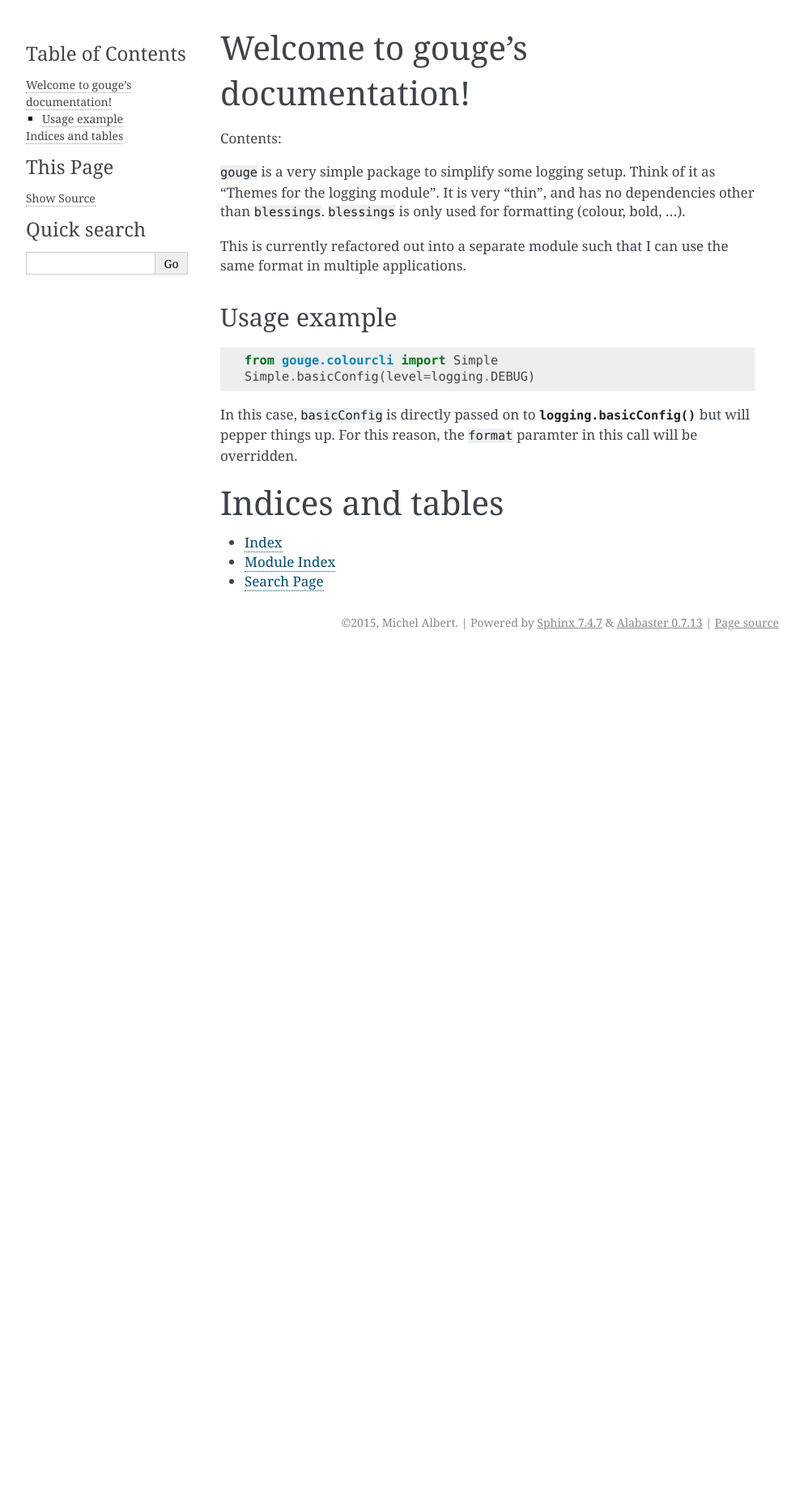
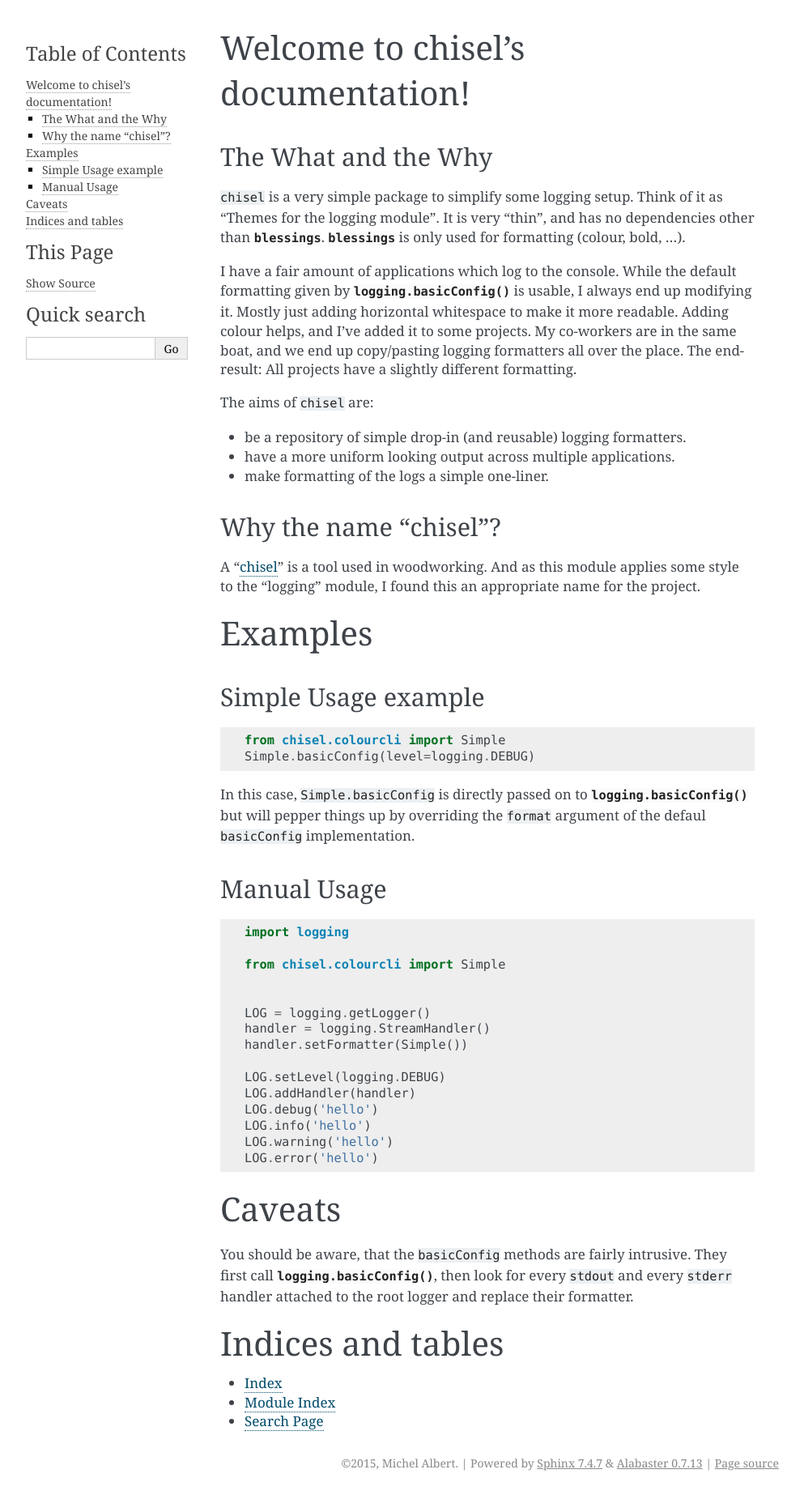
Before and after one commit to exhuma/gouge, a Sphinx documentation site: the page built from docs/index.rst, in a window 1280 px wide. Shown: the whole page at 81% size, without its empty margins (148-1141 px from the left). Built offline with Sphinx 7.4.7, drawn with Linux system fonts in a browser that asks for light colours; before the commit the page ends 900 px from its top, so only the background shows below that.

Commit message:
Updated docs.

```diff
--- a/docs/conf.py
+++ b/docs/conf.py
@@ -288,4 +288,7 @@ texinfo_documents = [
 
 
 # Example configuration for intersphinx: refer to the Python standard library.
-intersphinx_mapping = {'https://docs.python.org/': None}
+intersphinx_mapping = {
+    'https://docs.python.org/': None,
+    'https://pythonhosted.org/blessings/': None,
+}
--- a/docs/index.rst
+++ b/docs/index.rst
@@ -1,33 +1,85 @@
-Welcome to gouge's documentation!
-=================================
+Welcome to chisel's documentation!
+==================================
 
-Contents:
+The What and the Why
+--------------------
 
-.. toctree::
-   :maxdepth: 2
+``chisel`` is a very simple package to simplify some logging setup. Think of it
+as "Themes for the logging module". It is very "thin", and has no dependencies
+other than :py:mod:`blessings`. :py:mod:`blessings` is only used for formatting
+(colour, bold, …).
+
+I have a fair amount of applications which log to the console. While the
+default formatting given by :py:func:`logging.basicConfig()` is usable, I
+always end up modifying it. Mostly just adding horizontal whitespace to make it
+more readable. Adding colour helps, and I've added it to some projects. My
+co-workers are in the same boat, and we end up copy/pasting logging formatters
+all over the place. The end-result: All projects have a slightly different
+formatting.
+
+The aims of ``chisel`` are:
+
+* be a repository of simple drop-in (and reusable) logging formatters.
+* have a more uniform looking output across multiple applications.
+* make formatting of the logs a simple one-liner.
 
 
-``gouge`` is a very simple package to simplify some logging setup. Think of it
-as "Themes for the logging module". It is very "thin", and has no dependencies
-other than ``blessings``. ``blessings`` is only used for formatting (colour,
-bold, ...).
+Why the name "chisel"?
+----------------------
 
-This is currently refactored out into a separate module such that I can use the
-same format in multiple applications.
+A "chisel_" is a tool used in woodworking. And as this module applies some
+style to the "logging" module, I found this an appropriate name for the
+project.
+
+.. _chisel: https://en.wikipedia.org/wiki/Chisel
 
 
-Usage example
--------------
+Examples
+========
+
+Simple Usage example
+--------------------
 
 ::
 
-    from gouge.colourcli import Simple
+    from chisel.colourcli import Simple
     Simple.basicConfig(level=logging.DEBUG)
 
 
-In this case, ``basicConfig`` is directly passed on to
-:py:meth:`logging.basicConfig` but will pepper things up. For this reason, the
-``format`` paramter in this call will be overridden.
+In this case, ``Simple.basicConfig`` is directly passed on to
+:py:meth:`logging.basicConfig` but will pepper things up by overriding the
+``format`` argument of the defaul ``basicConfig`` implementation.
+
+
+Manual Usage
+------------
+
+::
+
+    import logging
+
+    from chisel.colourcli import Simple
+
+
+    LOG = logging.getLogger()
+    handler = logging.StreamHandler()
+    handler.setFormatter(Simple())
+
+    LOG.setLevel(logging.DEBUG)
+    LOG.addHandler(handler)
+    LOG.debug('hello')
+    LOG.info('hello')
+    LOG.warning('hello')
+    LOG.error('hello')
+
+
+Caveats
+=======
+
+You should be aware, that the ``basicConfig`` methods are fairly intrusive.
+They first call :py:func:`logging.basicConfig()`, then look for every
+``stdout`` and every ``stderr`` handler attached to the root logger and replace
+their formatter.
 
 
 Indices and tables
```
